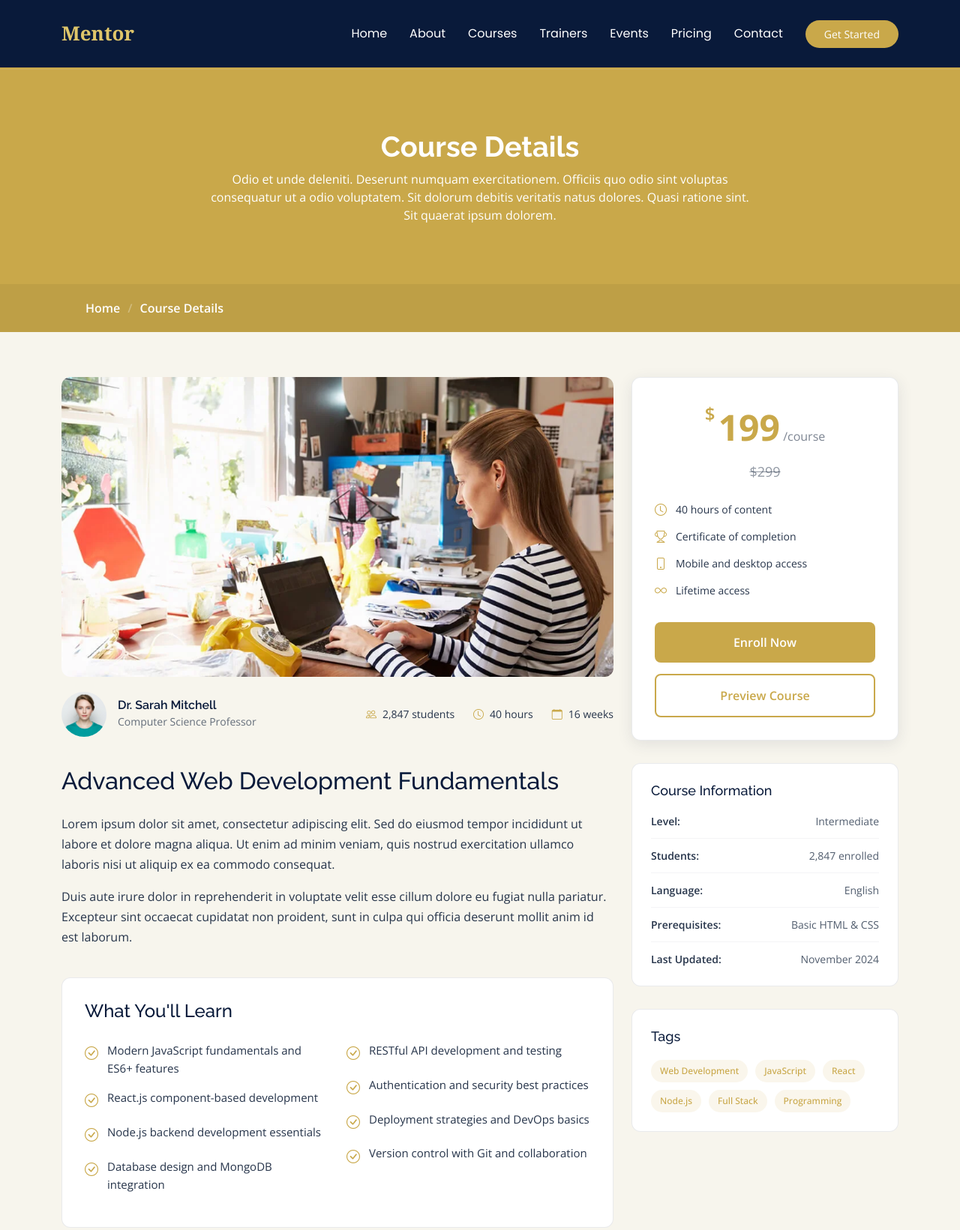
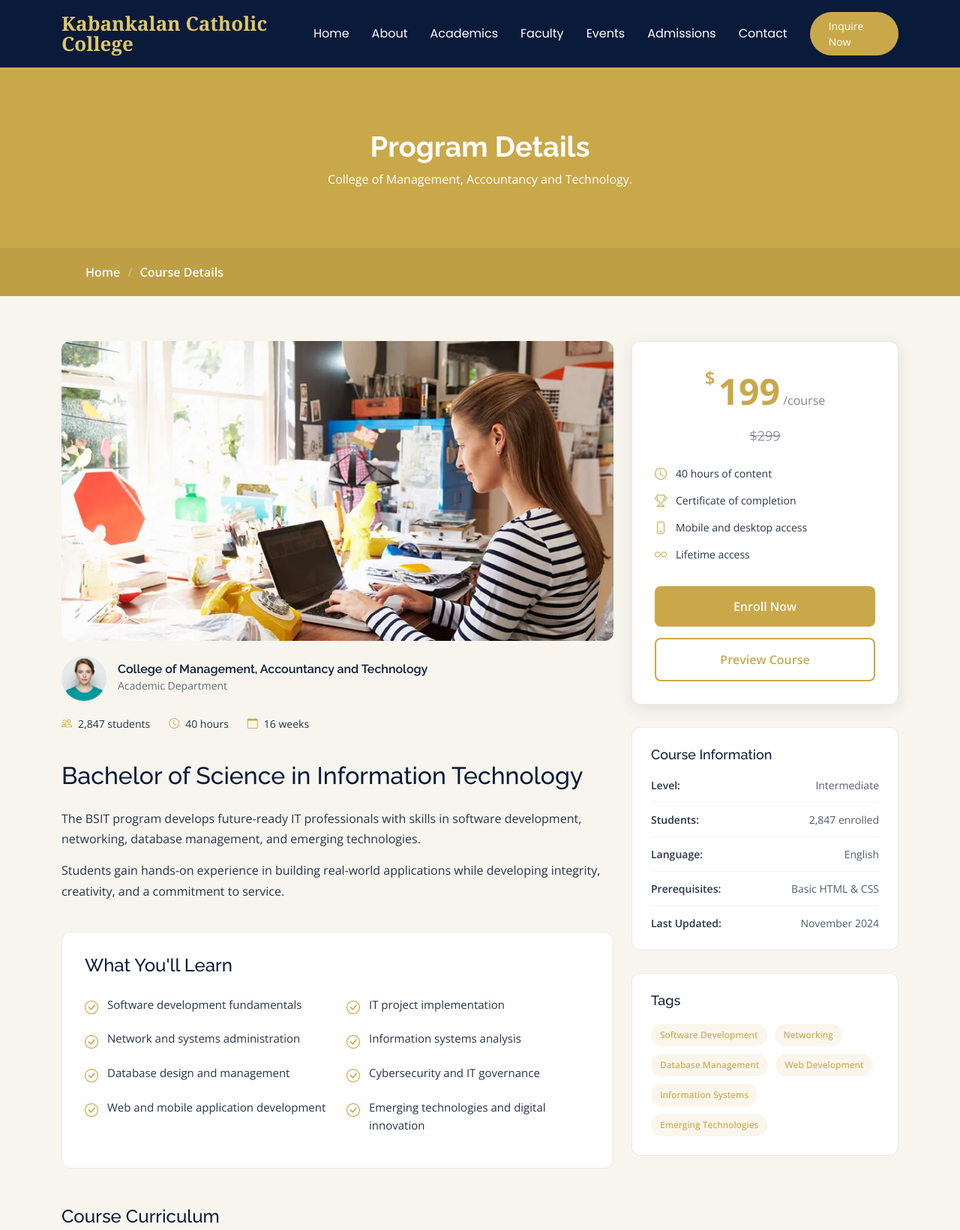
Before and after one commit to sheshale/Alvarez-Project-2, a plain HTML site: page course-details.html in a window 1280 px wide. Shown: the top 1641 px of the page at 75% size. Drawn offline with nearby package versions, Linux system fonts and the light colour scheme.

Commit message:
KCC academic programs

```diff
--- a/course-details.html
+++ b/course-details.html
@@ -44,23 +44,23 @@
       <a href="index.html" class="logo d-flex align-items-center me-auto">
         <!-- Uncomment the line below if you also wish to use an image logo -->
         <!-- <img src="assets/img/logo.webp" alt=""> -->
-        <h1 class="sitename">Mentor</h1>
+        <h1 class="sitename">Kabankalan Catholic College</h1>
       </a>
 
       <nav id="navmenu" class="navmenu">
         <ul>
           <li><a href="index.html">Home<br></a></li>
           <li><a href="about.html">About</a></li>
-          <li><a href="courses.html">Courses</a></li>
-          <li><a href="trainers.html">Trainers</a></li>
+          <li><a href="courses.html">Academics</a></li>
+          <li><a href="trainers.html">Faculty</a></li>
           <li><a href="events.html">Events</a></li>
-          <li><a href="pricing.html">Pricing</a></li>
+          <li><a href="pricing.html">Admissions</a></li>
           <li><a href="contact.html">Contact</a></li>
         </ul>
         <i class="mobile-nav-toggle d-xl-none bi bi-list"></i>
       </nav>
 
-      <a class="btn-getstarted" href="courses.html">Get Started</a>
+      <a class="btn-getstarted" href="pricing.html">Inquire Now</a>
 
     </div>
   </header>
@@ -73,8 +73,8 @@
         <div class="container">
           <div class="row d-flex justify-content-center text-center">
             <div class="col-lg-8">
-              <h1>Course Details</h1>
-              <p class="mb-0">Odio et unde deleniti. Deserunt numquam exercitationem. Officiis quo odio sint voluptas consequatur ut a odio voluptatem. Sit dolorum debitis veritatis natus dolores. Quasi ratione sint. Sit quaerat ipsum dolorem.</p>
+              <h1>Program Details</h1>
+              <p class="mb-0">College of Management, Accountancy and Technology.</p>
             </div>
           </div>
         </div>
@@ -106,8 +106,8 @@
                 <div class="instructor">
                   <img src="assets/img/person/person-f-3.webp" alt="Instructor" class="instructor-avatar">
                   <div class="instructor-info">
-                    <h6>Dr. Sarah Mitchell</h6>
-                    <span>Computer Science Professor</span>
+                    <h6>College of Management, Accountancy and Technology</h6>
+                    <span>Academic Department</span>
                   </div>
                 </div>
                 <div class="course-stats">
@@ -129,12 +129,12 @@
 
             <!-- Course Content -->
             <div class="course-content" data-aos="fade-up" data-aos-delay="300">
-              <h2>Advanced Web Development Fundamentals</h2>
+              <h2>Bachelor of Science in Information Technology</h2>
 
               <div class="course-description">
-                <p>Lorem ipsum dolor sit amet, consectetur adipiscing elit. Sed do eiusmod tempor incididunt ut labore et dolore magna aliqua. Ut enim ad minim veniam, quis nostrud exercitation ullamco laboris nisi ut aliquip ex ea commodo consequat.</p>
+                <p>The BSIT program develops future-ready IT professionals with skills in software development, networking, database management, and emerging technologies.</p>
 
-                <p>Duis aute irure dolor in reprehenderit in voluptate velit esse cillum dolore eu fugiat nulla pariatur. Excepteur sint occaecat cupidatat non proident, sunt in culpa qui officia deserunt mollit anim id est laborum.</p>
+                <p>Students gain hands-on experience in building real-world applications while developing integrity, creativity, and a commitment to service.</p>
               </div>
 
               <div class="what-you-learn">
@@ -142,18 +142,18 @@
                 <div class="row">
                   <div class="col-md-6">
                     <ul class="learn-list">
-                      <li><i class="bi bi-check-circle"></i>Modern JavaScript fundamentals and ES6+ features</li>
-                      <li><i class="bi bi-check-circle"></i>React.js component-based development</li>
-                      <li><i class="bi bi-check-circle"></i>Node.js backend development essentials</li>
-                      <li><i class="bi bi-check-circle"></i>Database design and MongoDB integration</li>
+                      <li><i class="bi bi-check-circle"></i>Software development fundamentals</li>
+                      <li><i class="bi bi-check-circle"></i>Network and systems administration</li>
+                      <li><i class="bi bi-check-circle"></i>Database design and management</li>
+                      <li><i class="bi bi-check-circle"></i>Web and mobile application development</li>
                     </ul>
                   </div>
                   <div class="col-md-6">
                     <ul class="learn-list">
-                      <li><i class="bi bi-check-circle"></i>RESTful API development and testing</li>
-                      <li><i class="bi bi-check-circle"></i>Authentication and security best practices</li>
-                      <li><i class="bi bi-check-circle"></i>Deployment strategies and DevOps basics</li>
-                      <li><i class="bi bi-check-circle"></i>Version control with Git and collaboration</li>
+                      <li><i class="bi bi-check-circle"></i>IT project implementation</li>
+                      <li><i class="bi bi-check-circle"></i>Information systems analysis</li>
+                      <li><i class="bi bi-check-circle"></i>Cybersecurity and IT governance</li>
+                      <li><i class="bi bi-check-circle"></i>Emerging technologies and digital innovation</li>
                     </ul>
                   </div>
                 </div>
@@ -318,12 +318,12 @@
               <div class="course-tags">
                 <h4>Tags</h4>
                 <div class="tags-list">
+                  <span class="tag">Software Development</span>
+                  <span class="tag">Networking</span>
+                  <span class="tag">Database Management</span>
                   <span class="tag">Web Development</span>
-                  <span class="tag">JavaScript</span>
-                  <span class="tag">React</span>
-                  <span class="tag">Node.js</span>
-                  <span class="tag">Full Stack</span>
-                  <span class="tag">Programming</span>
+                  <span class="tag">Information Systems</span>
+                  <span class="tag">Emerging Technologies</span>
                 </div>
               </div><!-- End Tags -->
 
```
Also changed, not shown: courses.html (+19 -24 lines).
